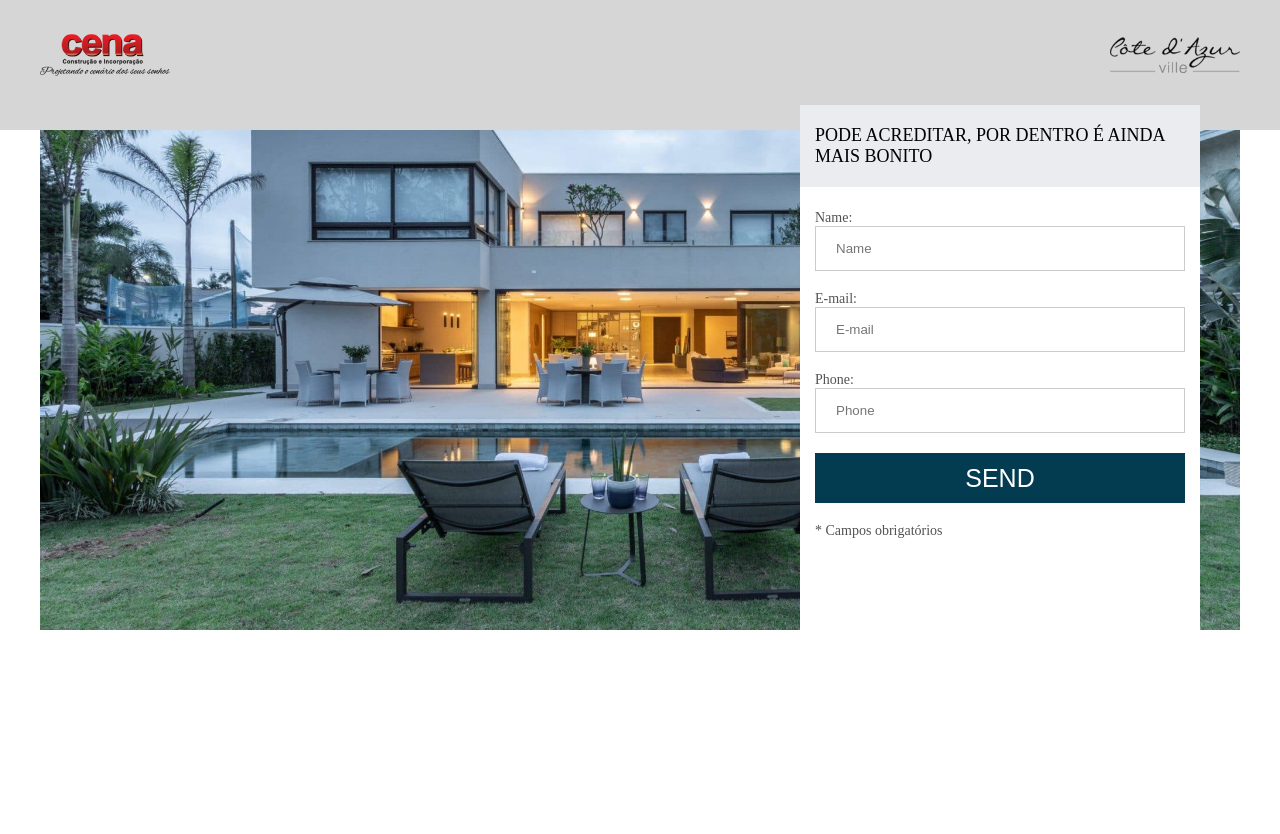
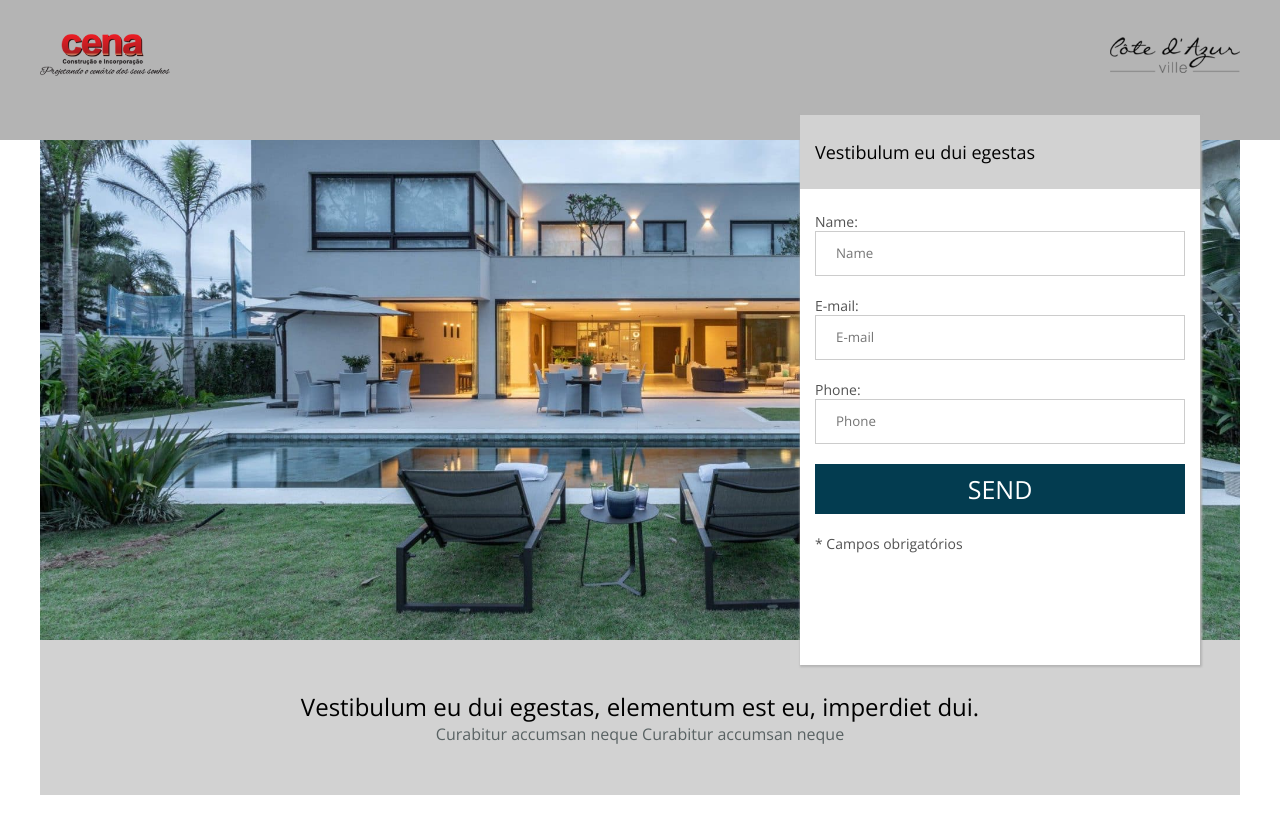
Before and after one commit to Jedid95/cursoFront-End, a plain HTML site: page Projeto 02/index.html in a window 1280 px wide. Before the commit the page ends 800 px from the top, so only its background shows below. Drawn offline with nearby package versions, Linux system fonts and the light colour scheme.

Commit message:
new section

```diff
--- a/Projeto 02/css/style.css
+++ b/Projeto 02/css/style.css
@@ -2,6 +2,7 @@
     margin: 0;
     padding: 0;
     box-sizing: border-box;
+    font-family: 'Open Sans', sans-serif;
 }
 
 html,body{
@@ -23,8 +24,8 @@ html,body{
 /*******/
 
 header{
-    background-color: #d6d6d6;
-    padding: 10px 2% 30px 2%;
+    background-color: rgb(180, 180, 180);
+    padding: 10px 2% 40px 2%;
 }
 
 .logo-1{
@@ -67,14 +68,16 @@ section.cover-form{
     height: 110%;
     position: relative;
     background-color: white;
+    z-index: 2;
     top: -5%;
+    box-shadow: 1px 1px 2px 1px rgb(180, 180, 180);
 }
 
 .form-container h2{
     font-weight: normal;
-    padding: 20px 15px;
+    padding: 25px 15px;
     color: black;
-    background-color: rgb(234, 236, 239);
+    background-color: rgb(210, 210, 210);
     font-size: 18px;
 }
 
@@ -116,11 +119,32 @@ section.cover-form{
 }
 
 
+section.chamada{
+    width: 100%;
+    text-align: center;
+    display: inline-block;
+    position: relative;
+    top:-50px;
+    z-index: 1;
+}
 
+section.chamada h2{
+    width: 96%;
+    max-width: 700px;
+    display: inline-block;
+    color: black;
+    font-size: 24px;
+    font-weight: normal;
+}
 
+section.chamada .container{
+    background-color: rgb(210, 210, 210);
+    padding: 50px 0;
+}
 
-
-
+section.chamada p{
+    color: #596263;
+}
 
 
 
--- a/Projeto 02/index.html
+++ b/Projeto 02/index.html
@@ -12,6 +12,10 @@
         <title>My Landing Page</title>
 
         <link rel="stylesheet" href="css/style.css">
+
+        <link rel="preconnect" href="https://fonts.googleapis.com">
+        <link rel="preconnect" href="https://fonts.gstatic.com" crossorigin>
+        <link href="https://fonts.googleapis.com/css2?family=Open+Sans&display=swap" rel="stylesheet">
     </head>
     <body>
 
@@ -30,7 +34,7 @@
         <section class="cover-form">
             <div class="container bg">
                 <div class="form-container">
-                    <h2>PODE ACREDITAR, POR DENTRO É AINDA MAIS BONITO</h2>
+                    <h2>Vestibulum eu dui egestas</h2>
                     <form>
                         <div class="form-wraper">
                             <p>Name:</p>
@@ -58,5 +62,13 @@
             </div><!--container end-->
         </section> <!--cover-form end-->
 
+        <section class="chamada">
+            <div class="container">
+                <h2>Vestibulum eu dui egestas, elementum est eu, imperdiet dui.</h2>
+                <p>Curabitur accumsan neque Curabitur accumsan neque</p>
+            </div><!--container end -->
+        </section><!--chamada-->
+
+
     </body>
 </html>
```
